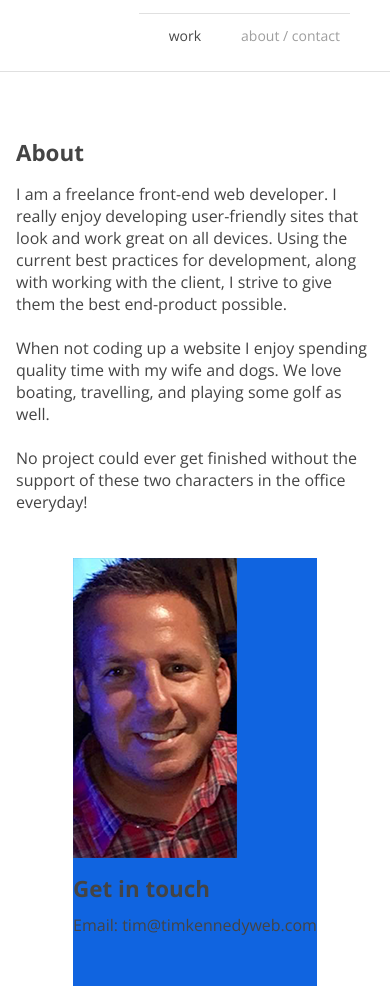
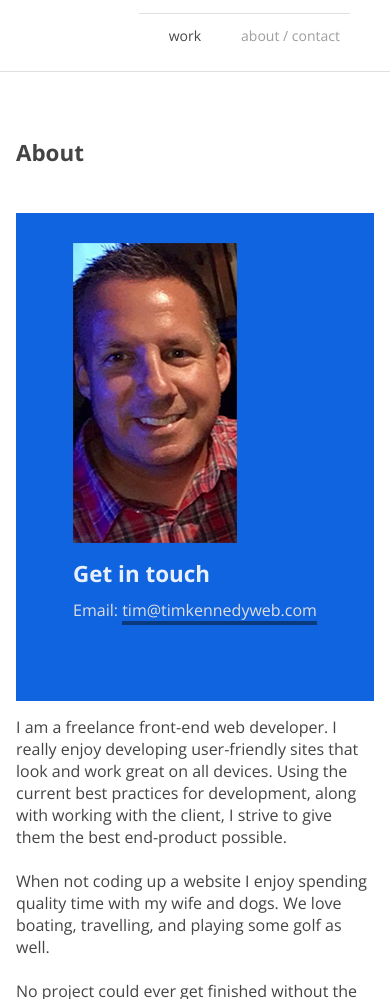
Before and after one commit to tkennedy5/my_portfolio_site_v1, a plain HTML site: page about.html in a window 390 px wide. Shown: the part 78-1077 px from the top of the page. Drawn offline with nearby package versions, Linux system fonts and the light colour scheme; files whose address does not match are found by name.

Commit message:
tweaked the about page payout / added bg to my img

```diff
--- a/about.html
+++ b/about.html
@@ -78,11 +78,13 @@
               <span class="dog-name">Hula</span>
             </div>
 
-            <div class="tk-about">
-              <img src="img/headshot_tall_2.png" alt="">
-              <div class="contact-info">
-                <h2>Get in touch</h2>
-                <p>Email: <a href="mailto:tim@timkennedyweb.com">tim@timkennedyweb.com</a></p>
+            <div class="tk-bg">
+              <div class="tk-about">
+                <img src="img/headshot_tall_2.png" alt="">
+                <div class="contact-info">
+                  <h2>Get in touch</h2>
+                  <p>Email: <a href="mailto:tim@timkennedyweb.com">tim@timkennedyweb.com</a></p>
+                </div>
               </div>
             </div>
 
--- a/scss/styles.scss
+++ b/scss/styles.scss
@@ -538,6 +538,7 @@ ABOUT
   h2 {
     grid-column: 1 / -1;
     font-size: 1.4em;
+    margin-bottom: 30px;
   }
 }
 
@@ -548,13 +549,13 @@ ABOUT
 }
 
 .about-story {
-  grid-column: 1 / span 3;
+  grid-column: 4 / -1;
   padding-bottom: 30px;
 }
 
 .jammy {
-  grid-column: 4 / span 3;
-  grid-row: 2;
+  grid-column: 1 / span 3;
+  grid-row: 3;
   position: relative;
 }
 .hula {
@@ -563,13 +564,21 @@ ABOUT
   position: relative;
 }
 
-.tk-about {
+.tk-bg {
   background: $main-blue;
   grid-column: 1 / span 3;
-  grid-row: 3;
+  grid-row: 2;
+}
+
+.tk-about {
+  grid-column: 1 / span 3;
+  grid-row: 2;
   align-self: start;
   justify-self: start;
+  padding: 30px;
 }
+
+
 
 .contact-info {
   width: 100%;
@@ -577,17 +586,16 @@ ABOUT
   grid-column: 1 / span 3;
   h2 {
     margin: 10px 0;
-    color: $mid-black;
+    color: $white;
   }
   p {
-    color: $mid-black;
+    color: $white-soft;
     padding-bottom: 50px;
     a {
-      color: $mid-black;
-      border-bottom: 2px solid $main-blue;
+      color: $white-soft;
+      border-bottom: 4px solid $main-blue-darker;
       &:hover {
-        color: $main-blue;
-        border-bottom: 4px solid $main-blue;
+        color: $main-blue-darker;
       }
     }
   }
@@ -611,7 +619,7 @@ ABOUT
 @media (max-width:700px) {
   .about-story {
     grid-column: 1 / -1;
-    grid-row: 2;
+    grid-row: 3;
   }
   .jammy {
     grid-column: 1 / -1;
@@ -623,14 +631,20 @@ ABOUT
     grid-row: 5;
     justify-self: center;
   }
+  .tk-bg {
+    display: grid;
+    grid-column: 1 / -1;
+
+  }
   .tk-about {
     grid-column: 1 / -1;
-    grid-row: 3;
+    grid-row: 2;
     justify-self: center;
     img {
       max-width: 100%;
     }
   }
+
 
 }
 
```
Also changed, not shown: work.html (+2 -2 lines), css/styles.css, img/hula.png, 1 other file.
